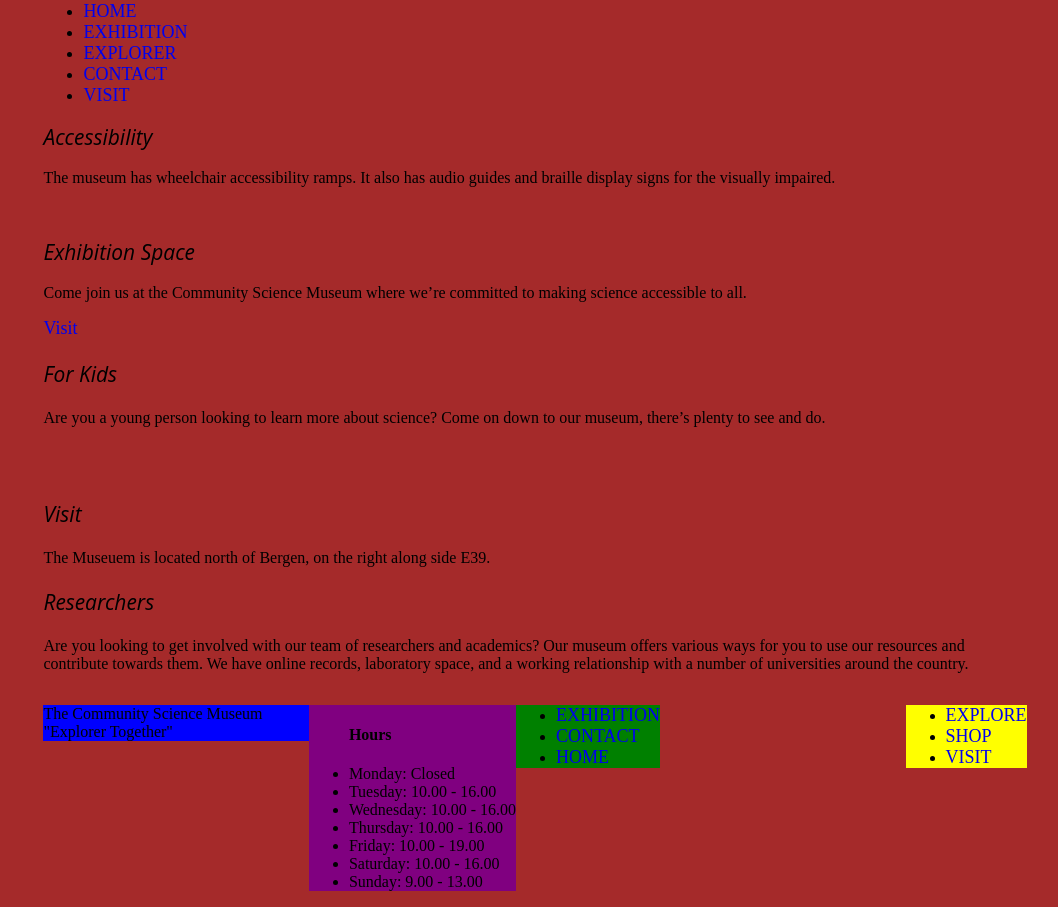
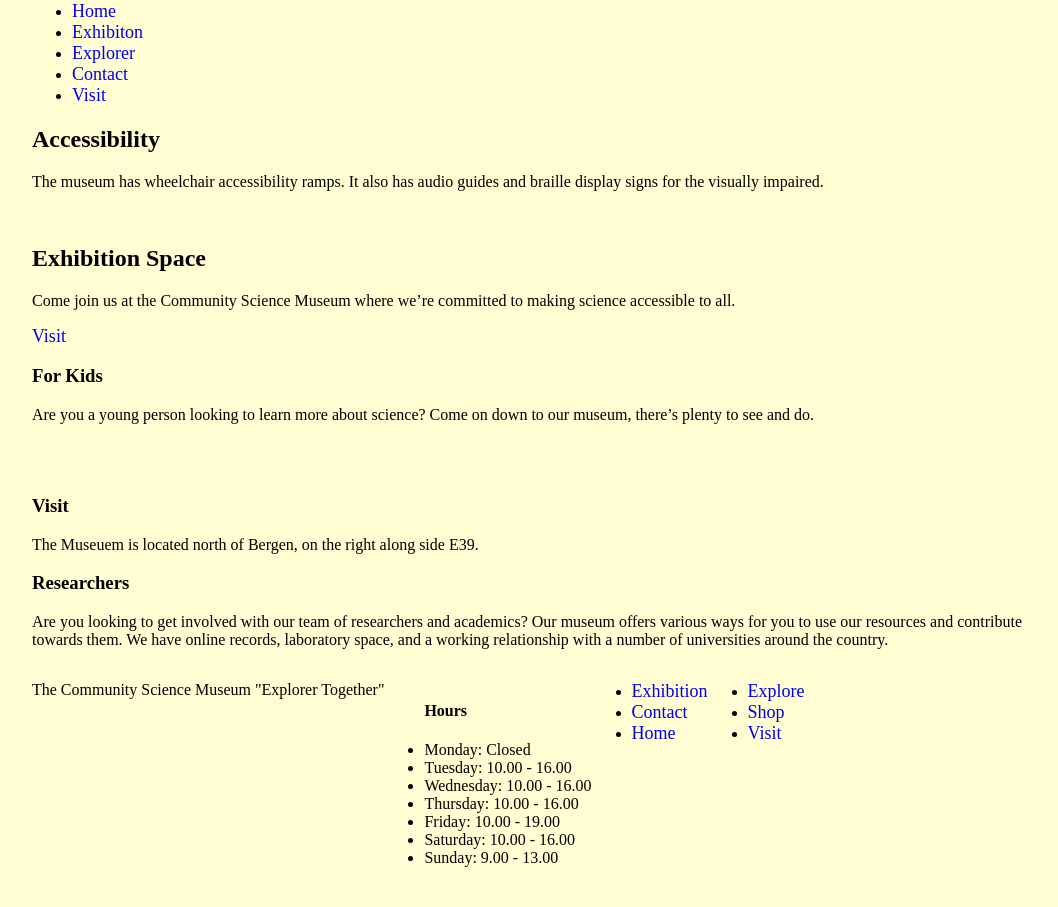
Before and after one commit to PythonMasterAlexander/semester-project-1, a website: page index.html in a window 1280 px wide. Shown: the part 49-956 px from the top of the page, without its empty margins (105-1163 px from the left). After the commit the page ends 932 px from the top, so only its background shows below. Drawn offline with nearby package versions, Linux system fonts and the light colour scheme; files that its build step writes are made by us from their sources.

Commit message:
Started refactoring the styling by changing background color and removing the background colors on the section elements in the footer. On the home page I made the links to be lowercase

```diff
--- a/index.html
+++ b/index.html
@@ -14,11 +14,11 @@
     </header>
     <nav>
       <ul>
-        <li><a href="index.html" title="Link to the Home Page for the Community Science Museum">HOME</a></li>
-        <li><a href="./src/pages/exhibition.html" title="Link to the Exhibition Page for the Science Museum">EXHIBITION</a></li>
-        <li><a href="./src/pages/explorer.html" title="Link to the Explore Page for the Community Science Museum">EXPLORER</a></li>
-        <li><a href="./src/pages/contact.html"title="Link to the Contact Page for the Community Science Museum">CONTACT</a></li>
-        <li><a href="./src/pages/visit.html"title="Link to the Visit Page for the CommunityScience Museum">VISIT</a></li>
+        <li><a href="index.html" title="Link to the Home Page for the Community Science Museum">Home</a></li>
+        <li><a href="./src/pages/exhibition.html" title="Link to the Exhibition Page for the Science Museum">Exhibiton</a></li>
+        <li><a href="./src/pages/explorer.html" title="Link to the Explore Page for the Community Science Museum">Explorer</a></li>
+        <li><a href="./src/pages/contact.html"title="Link to the Contact Page for the Community Science Museum">Contact</a></li>
+        <li><a href="./src/pages/visit.html"title="Link to the Visit Page for the CommunityScience Museum">Visit</a></li>
       </ul>
      </nav>
     <main role="main">
@@ -70,14 +70,14 @@
           <li>Sunday: 9.00 - 13.00</li>
       </ul>
       <ul class="col3">
-        <li><a href="exhibition.html" title="Link to the Exhibition Page for The Community Science Museum">EXHIBITION</a></li>
-        <li><a href="contact.html" title="Link to the Contact Page the ">CONTACT</a></li>
-        <li><a href="index.html" title="Link to the Home Page for the Community Science Museum">HOME</a></li>
+        <li><a href="exhibition.html" title="Link to the Exhibition Page for The Community Science Museum">Exhibition</a></li>
+        <li><a href="contact.html" title="Link to the Contact Page the ">Contact</a></li>
+        <li><a href="index.html" title="Link to the Home Page for the Community Science Museum">Home</a></li>
       </ul>
       <ul class="col4">
-        <li><a href="explore.html" title="Link to the Explore Page for the Community Science Museum">EXPLORE</a></li>
-        <li><a href="shop.html" title="Link to the Shop Page for the Community Science Museum">SHOP</a></li>
-        <li><a href="visit.html" title="Link to the Visit Page for the Community Science Museum">VISIT</a></li>
+        <li><a href="explore.html" title="Link to the Explore Page for the Community Science Museum">Explore</a></li>
+        <li><a href="shop.html" title="Link to the Shop Page for the Community Science Museum">Shop</a></li>
+        <li><a href="visit.html" title="Link to the Visit Page for the Community Science Museum">Visit</a></li>
       </ul>
     </footer>
   </body>
--- a/src/scss/index.scss
+++ b/src/scss/index.scss
@@ -1,71 +1,19 @@
-/*Global Style*/
+body {
+  background: hsla(57, 100%, 91%, 1);
+  width: 85%;
+  max-width: 1048px;
+  min-width: 480px;
+  margin: 0 auto;
+}
 a {
   text-decoration: none;
   font-size: 18px;
 }
 
-h1, h2, h3 {
-  font: italic 21px 'Open Sans', Arial sans-serif;
-}
-
-
-/*Desktop Style*/
-/*Header*/
-
-/*NB Its important to set a percentage value for padding, here we set it to 2 percentage.*/
 header, nav, main, footer {
   padding: 0 2%;
 }
 
-/*Body*/
-
-/*Set the body to a width of 80 % when building fluid and responsive lauouts.
--If we want to center the content in the main element we can set the main section
-  to margin: 0 auto; but in this case we want to wait with doing that
--Establish a range for your website with the max and min width propertys set,
-  in this case a max of 1048 and a min of 480 px.NB Try and see with your layout where the
-  site fails and where you need to set your max and width values.
- */
-
-body {
-  background: brown;
-  font: normal 16px Arial, 'Open Sans' sans-serif;
-  width: 80%;
-  max-width: 1048px;
-  min-width: 480px;
-  margin: 0 auto;
+footer {
+  display: flex;
 }
-
-/*Footer*/
-
-/*NB Remember that margin and padding calculate their value as
-a percentage out from their parent element */
-
-footer .site-logo {
-  background: blue;
-  max-width: 25%;
-}
-
-.col1 {
-  background: red;
-  float: left;
-  padding-right: 2%;
-}
-
-.col2 {
-  background: purple;
-  float: left;
-}
-
-.col3 {
-  background: green;
-  float: left;
-}
-
-.col4 {
-  background: yellow;
-  float: right;
-}
-
-/*Tablet Style*/
-/*Mobile Style*/
```
